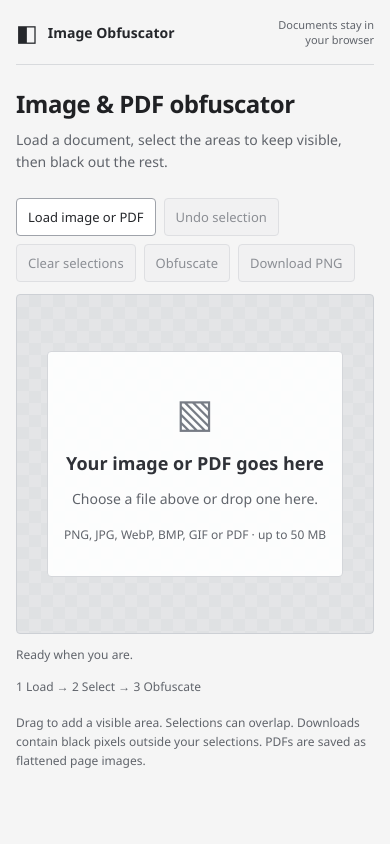
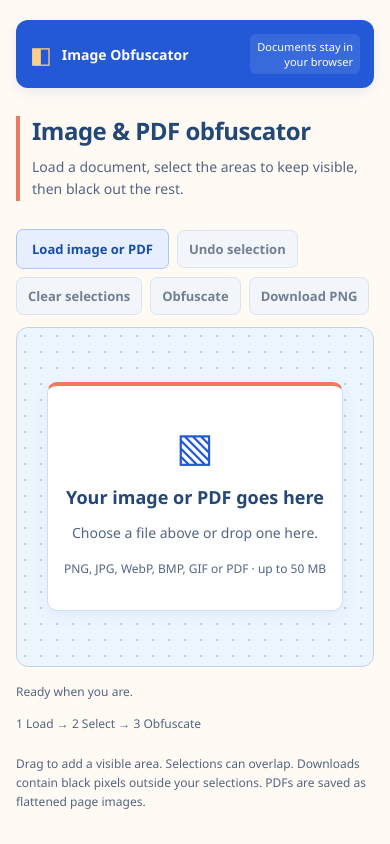
Before and after one commit to BFH-coder01/PdfImageObfuscator, a website with bundled scripts: page index.html in a window 390 px wide. Built offline with nearby package versions, Linux system fonts and the light colour scheme; files whose address does not match are found by name.

Commit message:
Brighten application and admin theme with blue and coral

```diff
--- a/style.css
+++ b/style.css
@@ -18,3 +18,64 @@ a{color:#245fbd;text-underline-offset:3px}.table-wrap{overflow:auto;border:1px s
 .summary{display:flex;gap:12px;margin:20px 0;font-size:15px}.summary span{padding:12px 16px;border:1px solid var(--border);background:#fff;border-radius:4px;font-variant-numeric:tabular-nums}.address{font-family:Consolas,monospace}.browser{max-width:380px;overflow-wrap:anywhere;font-size:12px}
 [hidden]{display:none!important}
 @media(max-width:650px){main{padding:16px}header{gap:12px;padding-bottom:16px}.brand span{font-size:14px}.privacy{max-width:110px;text-align:right;font-size:11px}h1{font-size:24px}.intro{margin-top:24px}.workspace{padding:10px;min-height:340px}#empty{padding:32px 16px}.spacer{display:none}footer{flex-direction:column}.toolbar button,.button{padding:9px 11px}#pages small{width:100%;margin:0;line-height:1.5}.summary{flex-wrap:wrap}}
+
+/* Bright blue and coral theme, shared by the workspace and admin portal. */
+:root {
+  color: #243452;
+  background: #fffaf4;
+  --border: #d2def2;
+  --muted: #526582;
+  --accent: #2359d7;
+}
+main { padding-top: 20px; }
+header {
+  padding: 18px 22px;
+  background: #2359d7;
+  border: 0;
+  border-radius: 12px;
+  box-shadow: 0 4px 12px #2359d71a;
+}
+.brand { color: #ffce88; }
+.brand span { color: #fff; font-weight: 650; }
+.privacy { color: #fff; padding: 7px 10px; background: #ffffff1a; border-radius: 6px; }
+header a { color: #fff; }
+.intro { padding-left: 16px; border-left: 4px solid #ee795c; margin: 28px 0; }
+h1 { color: #234777; font-size: 30px; }
+button, .button { color: #334c74; border-color: #c7d6ec; border-radius: 7px; padding: 10px 15px; font-weight: 600; }
+button:hover:not(:disabled), .button:hover { background: #edf4ff; border-color: #83a9e3; }
+button:disabled { background: #f2f5fa; color: #737f92; border-color: #dce4ef; }
+.primary { color: #174da7; background: #e7efff; border-color: #adc5f3; }
+.primary:hover { color: #174da7; background: #d8e6ff; }
+.dark { background: #c63f29; border-color: #c63f29; color: #fff; }
+.dark:hover:not(:disabled) { background: #ac3320; border-color: #ac3320; }
+#download.primary:enabled { background: #2359d7; border-color: #2359d7; color: #fff; }
+#download.primary:enabled:hover { background: #1949b9; border-color: #1949b9; }
+.workspace {
+  background-color: #edf5ff;
+  background-image: radial-gradient(#b8cdea 1px, transparent 1px);
+  background-size: 16px 16px;
+  background-position: 0 0;
+  border-color: #bfd2ef;
+  border-radius: 12px;
+}
+#empty { border: 1px solid #d0dff5; border-top: 4px solid #ee795c; border-radius: 10px; background: #fff; box-shadow: 0 5px 18px #335b9310; }
+#empty h2 { color: #234777; }
+.empty-icon { color: #2359d7; }
+#stage { box-shadow: 0 3px 12px #274d7825; }
+svg rect { fill: #2359d7; stroke: #2359d7; }
+#pages { background: #fff; border-color: #d2def2; border-radius: 8px; }
+#page-number { color: #174da7; font-weight: 600; }
+footer { padding: 4px 0; }
+a { color: #1b53c2; }
+.table-wrap { border-color: #c8d8ee; border-radius: 10px; }
+th { background: #eaf2ff; color: #315486; }
+td { color: #243452; border-color: #e0e9f5; }
+tbody tr:hover { background: #f3f7ff; }
+.summary span { color: #194da5; background: #eaf2ff; border-color: #bfd3f3; border-radius: 8px; }
+.summary span + span { color: #963d29; background: #fff0e9; border-color: #f2c9b9; }
+@media (max-width: 650px) {
+  header { padding: 14px; }
+  h1 { font-size: 24px; }
+  .intro { padding-left: 12px; }
+  .privacy { padding: 5px 7px; }
+}
```
